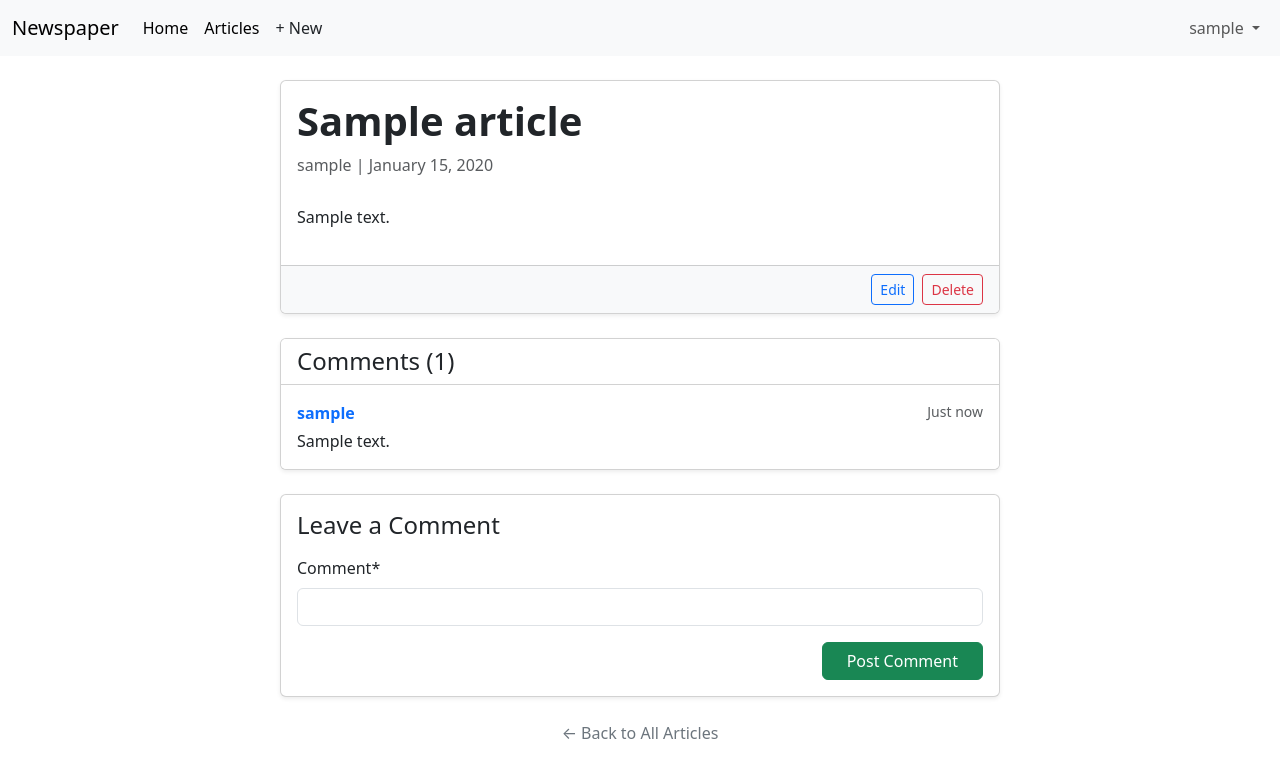
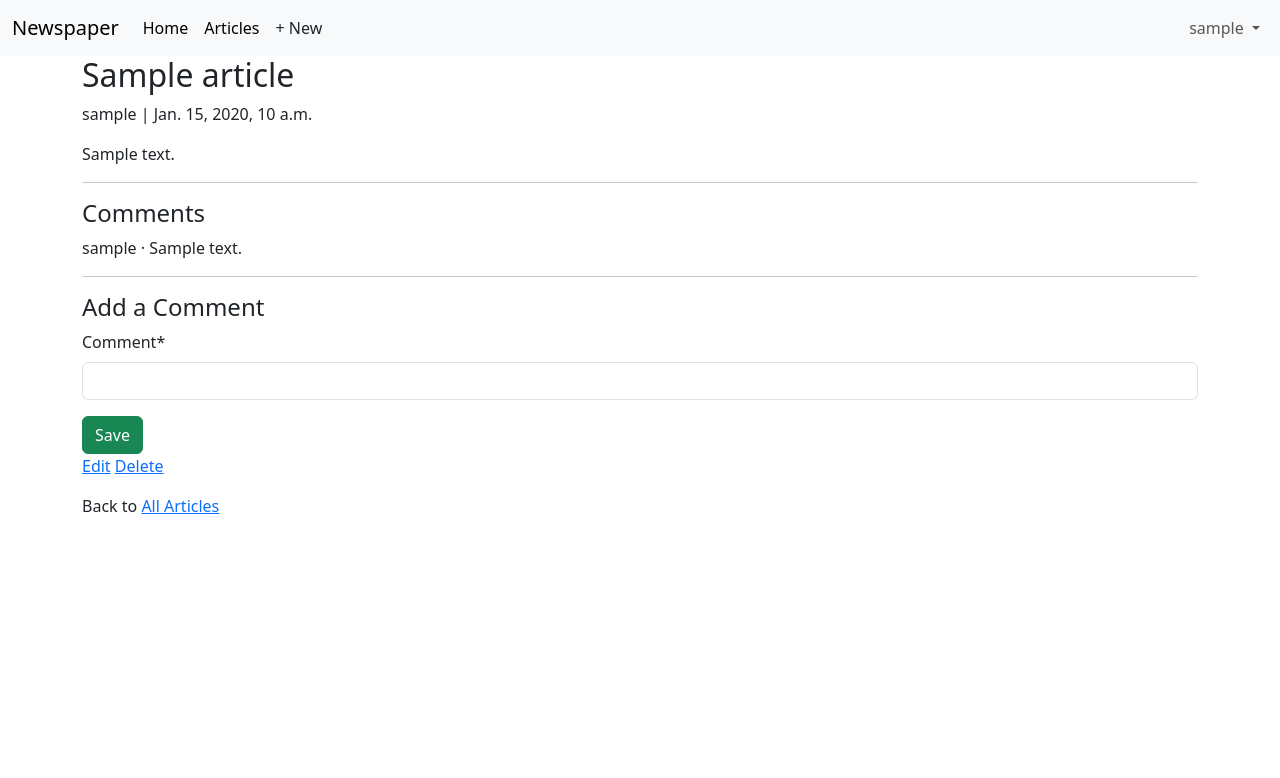
Before and after one commit to Nirajjj11/news-app-using-django, a Django app: page /articles/1/ in a window 1280 px wide. Shown: the top 778 px of the page. Run offline with Django 5.2, Linux system fonts and the light colour scheme; a user stored in the database is signed in; tables that the repository leaves empty hold one stand-in row (values such as "Sample post"); some libraries are stand-ins or nearby versions.

Commit message:
done all

```diff
--- a/django_project/templates/article_detail.html
+++ b/django_project/templates/article_detail.html
@@ -2,72 +2,32 @@
 {% load crispy_forms_tags %}
 
 {% block content %}
-<div class="container py-4">
-      <div class="row justify-content-center">
-            <div class="col-lg-8">
+<div class="article-entry">
+      <h2>{{ object.title }}</h2>
+      <p>{{ object.author }} | {{ object.date }}</p>
+      <p>{{ object.body }}</p>
+</div>
+<hr>
+<h4>Comments</h4>
+{% for comment in article.comment_set.all %}
+<p>{{ comment.author }} &middot; {{ comment }}</p>
+{% endfor %}
+<hr>
 
-                  <div class="card shadow-sm mb-4">
-                        <div class="card-body">
-                              <h1 class="card-title fw-bold">{{ object.title }}</h1>
-                              <p class="text-muted mb-4">
-                                    <i class="bi bi-person"></i> {{ object.author }} |
-                                    <i class="bi bi-calendar"></i> {{ object.date|date:"F d, Y" }}
-                              </p>
-                              <div class="article-text lh-lg">
-                                    {{ object.body|linebreaks }}
-                              </div>
-                        </div>
+<h4>Add a Comment</h4>
+<form action="" method="post">
+      {% csrf_token %}
+      {{ form|crispy }}
+      <button class="btn btn-success" type="submit">Save</button>
+</form>
 
-                        {% if article.author.pk == request.user.pk %}
-                        <div class="card-footer bg-light d-flex justify-content-end gap-2">
-                              <a href="{% url 'article_edit' article.pk %}"
-                                    class="btn btn-outline-primary btn-sm">Edit</a>
-                              <a href="{% url 'article_delete' article.pk %}"
-                                    class="btn btn-outline-danger btn-sm">Delete</a>
-                        </div>
-                        {% endif %}
-                  </div>
-
-                  <div class="card shadow-sm mb-4">
-                        <div class="card-header bg-white">
-                              <h4 class="mb-0">Comments ({{ article.comment_set.count }})</h4>
-                        </div>
-                        <ul class="list-group list-group-flush">
-                              {% for comment in article.comment_set.all %}
-                              <li class="list-group-item py-3">
-                                    <div class="d-flex justify-content-between">
-                                          <span class="fw-bold text-primary">{{ comment.author }}</span>
-                                          <small class="text-muted">Just now</small>
-                                    </div>
-                                    <p class="mb-0 mt-1">{{ comment }}</p>
-                              </li>
-                              {% empty %}
-                              <li class="list-group-item text-muted text-center py-4">No comments yet. Be the first to
-                                    share your thoughts!</li>
-                              {% endfor %}
-                        </ul>
-                  </div>
-
-                  <div class="card shadow-sm mb-4">
-                        <div class="card-body">
-                              <h4 class="card-title mb-3">Leave a Comment</h4>
-                              <form action="" method="post">
-                                    {% csrf_token %}
-                                    {{ form|crispy }}
-                                    <div class="d-grid gap-2 d-md-flex justify-content-md-end">
-                                          <button class="btn btn-success px-4" type="submit">Post Comment</button>
-                                    </div>
-                              </form>
-                        </div>
-                  </div>
-
-                  <div class="text-center">
-                        <a href="{% url 'article_list' %}" class="text-decoration-none text-secondary">
-                              &larr; Back to All Articles
-                        </a>
-                  </div>
-
-            </div>
-      </div>
+<div>
+      {% if article.author.pk == request.user.pk %}
+      <p>
+            <a href="{% url 'article_edit' article.pk %}">Edit</a>
+            <a href="{% url 'article_delete' article.pk %}">Delete</a>
+      </p>
+      {% endif %}
+      <p>Back to <a href="{% url 'article_list' %}">All Articles</a></p>
 </div>
 {% endblock %}
```
